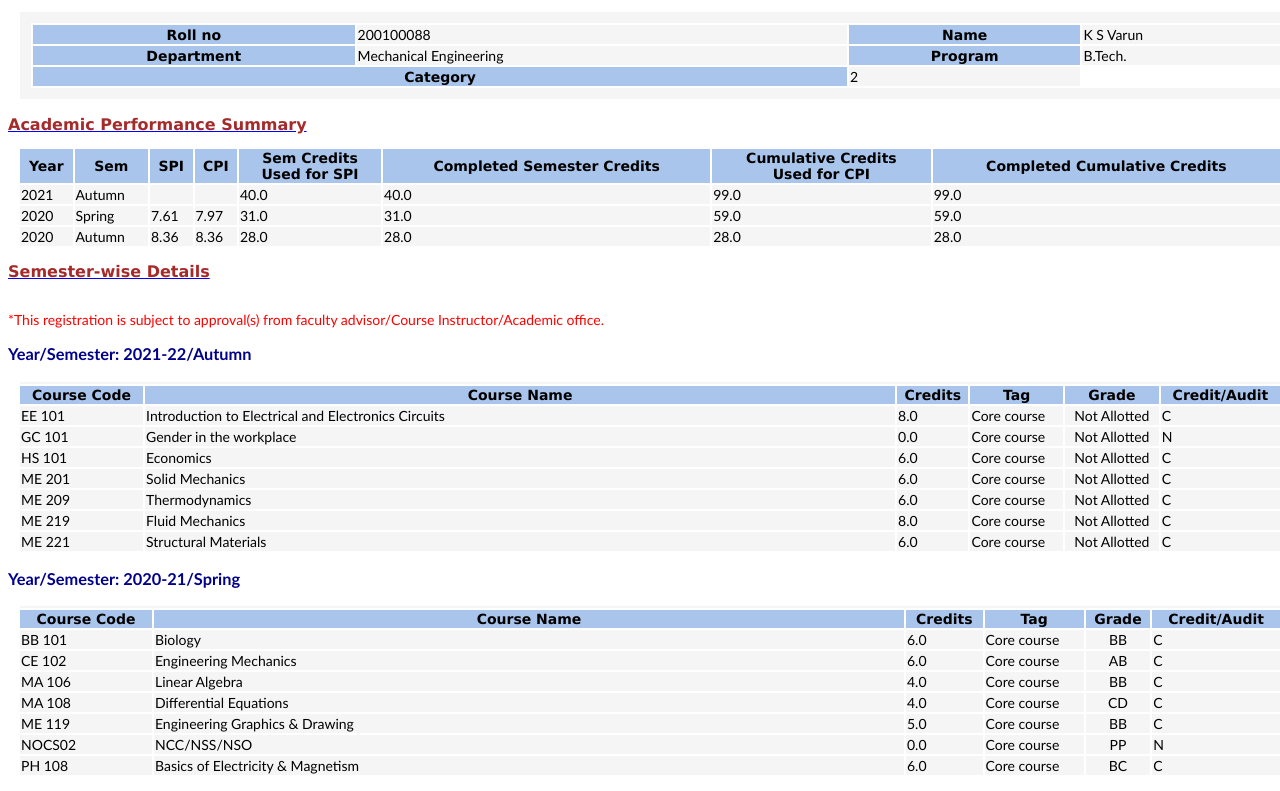
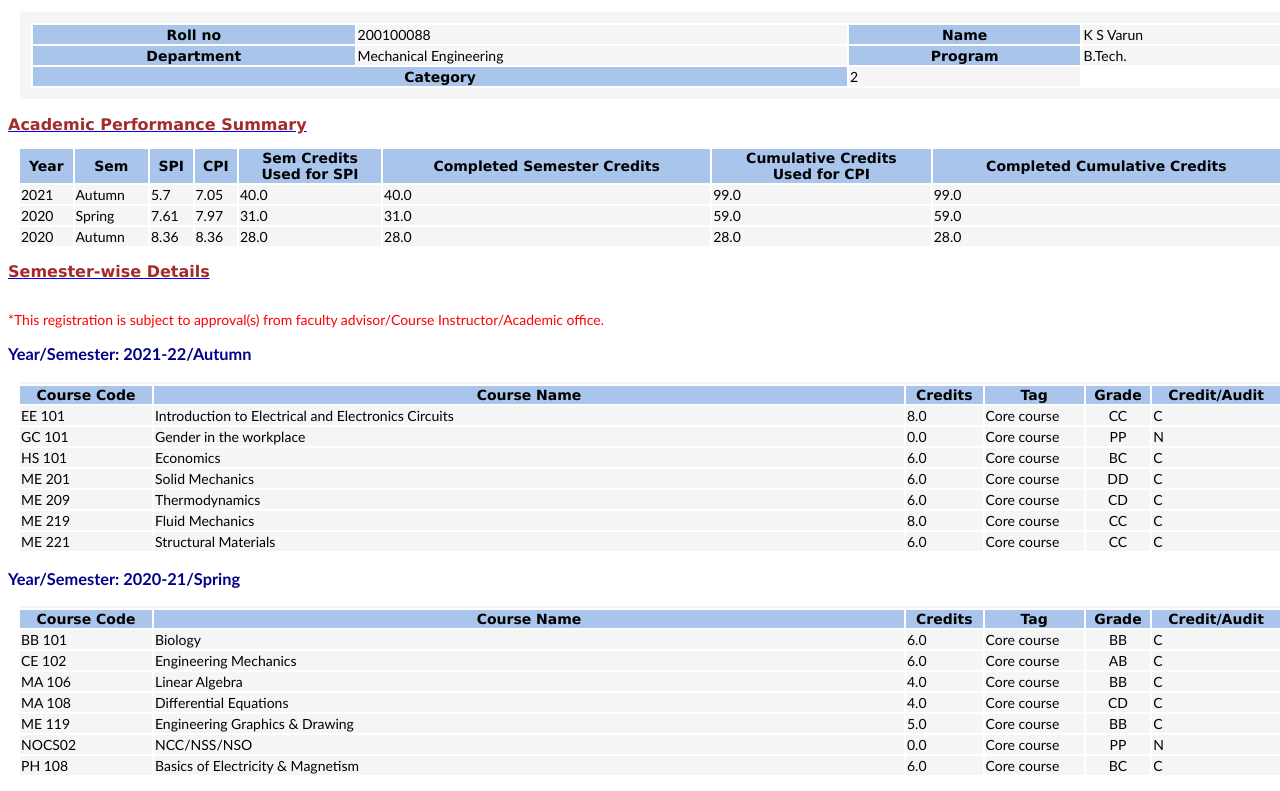
Before and after one commit to iitacademics/iitacademics.github.io, a plain HTML site: page grades.html in a window 1280 px wide. Shown: the top 791 px of the page. Drawn offline with Linux system fonts and the light colour scheme.

Commit message:
Update grades.html

```diff
--- a/grades.html
+++ b/grades.html
@@ -347,8 +347,8 @@ margin-bottom: 1px;
 		<tr>
 			<td>2021</td>
 			<td>Autumn</td>
-			<td> </td>
-			<td> </td>
+			<td>5.7</td>
+			<td>7.05</td>
 			<td>40.0</td>
 
 			<td>40.0</td>
@@ -426,7 +426,7 @@ margin-bottom: 1px;
 					<td>Core course</td>
 					<td align="center">
 
-						Not Allotted
+						CC
 
 					</td>
 					<td>C</td>
@@ -439,7 +439,7 @@ margin-bottom: 1px;
 					<td>Core course</td>
 					<td align="center">
 
-						Not Allotted
+						PP
 
 					</td>
 					<td>N</td>
@@ -452,7 +452,7 @@ margin-bottom: 1px;
 					<td>Core course</td>
 					<td align="center">
 
-						Not Allotted
+						BC
 
 					</td>
 					<td>C</td>
@@ -465,7 +465,7 @@ margin-bottom: 1px;
 					<td>Core course</td>
 					<td align="center">
 
-						Not Allotted
+						DD
 
 					</td>
 					<td>C</td>
@@ -478,7 +478,7 @@ margin-bottom: 1px;
 					<td>Core course</td>
 					<td align="center">
 
-						Not Allotted
+						CD
 
 					</td>
 					<td>C</td>
@@ -491,7 +491,7 @@ margin-bottom: 1px;
 					<td>Core course</td>
 					<td align="center">
 
-						Not Allotted
+						CC
 
 					</td>
 					<td>C</td>
@@ -504,7 +504,7 @@ margin-bottom: 1px;
 					<td>Core course</td>
 					<td align="center">
 
-						Not Allotted
+						CC
 
 					</td>
 					<td>C</td>
```
